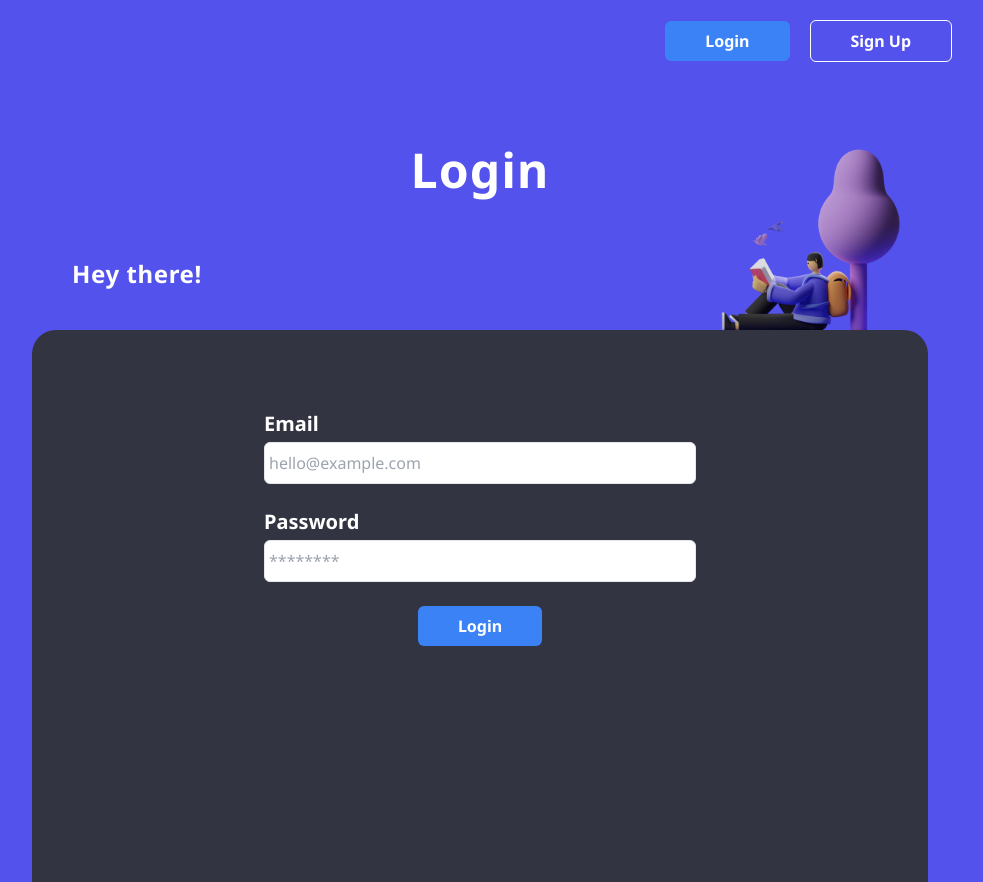
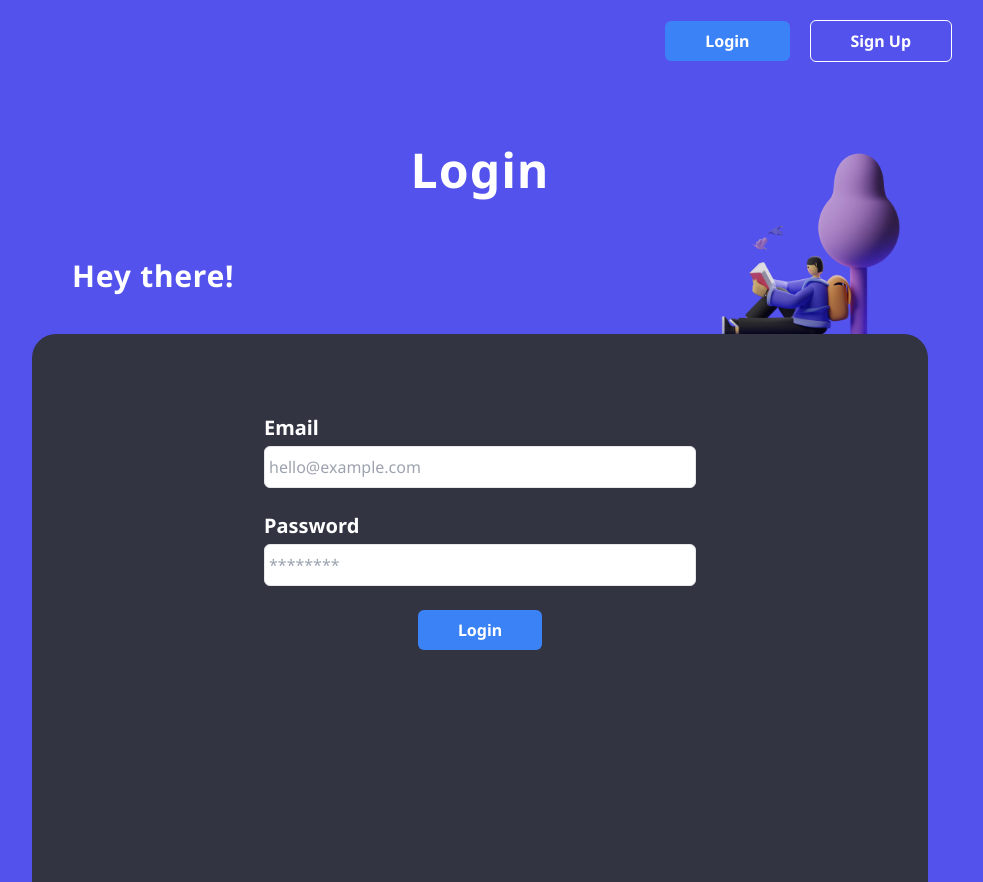
Before and after one commit to callumbyrne/todo-testing, a React (Vite) app in the folder client/: page /login in a window 1280 px wide. Shown: the whole page, without its empty margins (160-1143 px from the left). Built offline with nearby package versions, Linux system fonts and the light colour scheme; no server answers; the HTML template or start-up script is replaced by a standard one.

Commit message:
text size

```diff
--- a/client/src/components/Header.tsx
+++ b/client/src/components/Header.tsx
@@ -3,23 +3,23 @@ import headerImage from "/Saly-16.webp";
 
 const Header = ({ user, title }: { user: User | null; title: string }) => {
     return (
-    <div className="bg-[#5352ed] w-full relative h-fit">
-      <h1 className="font-bold text-5xl tracking-wide text-white w-full text-center my-16">
+        <div className='bg-[#5352ed] w-full relative h-fit'>
+            <h1 className='font-bold text-5xl tracking-wide text-white w-full text-center my-16'>
                 {title}
             </h1>
             {user ? (
-        <h2 className="my-10 ml-5 font-bold text-2xl text-white tracking-wide md:ml-10">
+                <h2 className='my-10 ml-5 font-bold text-2xl text-white tracking-wide md:ml-10 md:text-3xl'>
                     Hey there, {user.name}!
                 </h2>
             ) : (
-        <h2 className="my-10 ml-5 font-bold text-2xl text-white tracking-wide md:ml-10">
+                <h2 className='my-10 ml-5 font-bold text-2xl text-white tracking-wide md:ml-10 md:text-3xl'>
                     Hey there!
                 </h2>
             )}
             <img
                 src={headerImage}
-        alt="img"
-        className="w-60 absolute right-0 bottom-0 overflow-hidden"
+                alt='img'
+                className='w-60 absolute right-0 bottom-0 overflow-hidden'
             />
         </div>
     );
```
Lines whose indentation alone changed are shown as unchanged.
